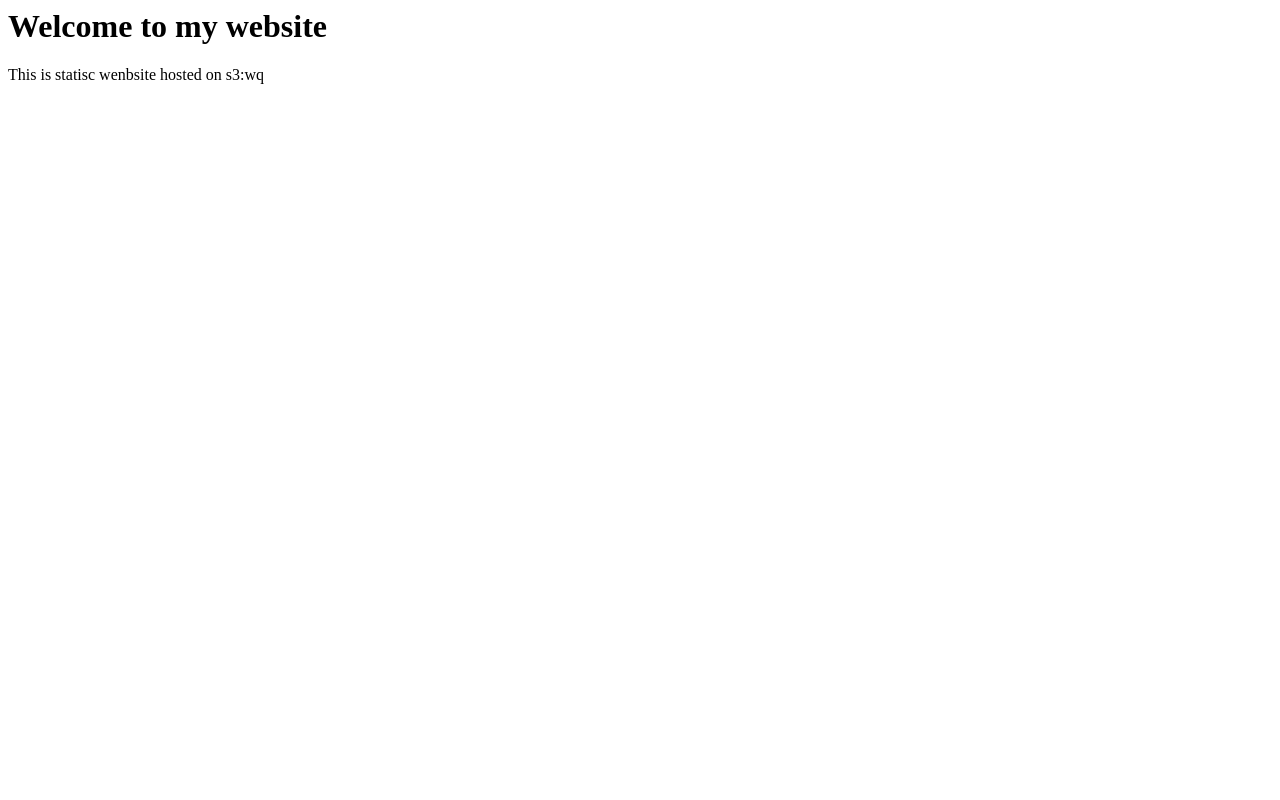
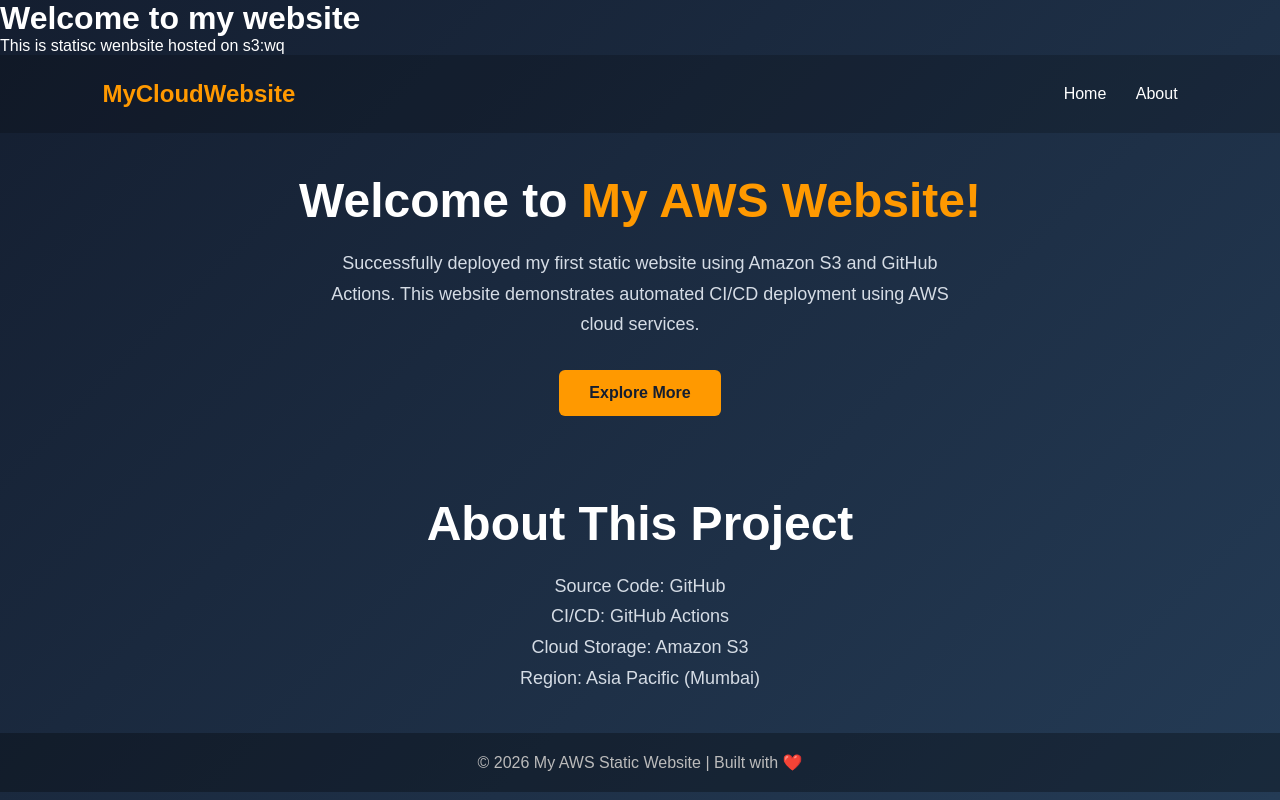
Before and after one commit to MohiteSwapnil01/GitHub-actions-deployment, a plain HTML site: page index.html in a window 1280 px wide. Drawn offline with Linux system fonts and the light colour scheme.

Commit message:
new code

```diff
--- a/index.html
+++ b/index.html
@@ -1,2 +1,121 @@
 <h1> Welcome to my website </h1>
 <p1>This is statisc wenbsite hosted on s3</p3>:wq
+
+<!DOCTYPE html>
+<html lang="en">
+<head>
+    <meta charset="UTF-8">
+    <meta name="viewport" content="width=device-width, initial-scale=1.0">
+    <title>My AWS Static Website</title>
+<style>
+    * {
+        margin: 0;
+        padding: 0;
+        box-sizing: border-box;
+    }
+    body {
+        font-family: Arial, sans-serif;
+        background: linear-gradient(135deg, #141e30, #243b55);
+        color: white;
+        min-height: 100vh;
+        display: flex;
+        flex-direction: column;
+    }
+    header {
+        padding: 25px 8%;
+        display: flex;
+        justify-content: space-between;
+        align-items: center;
+        background: rgba(0, 0, 0, 0.2);
+    }
+    header h2 {
+        color: #ff9900;
+    }
+    nav a {
+        color: white;
+        text-decoration: none;
+        margin-left: 25px;
+    }
+    .hero {
+        flex: 1;
+        display: flex;
+        flex-direction: column;
+        justify-content: center;
+        align-items: center;
+        text-align: center;
+        padding: 40px 20px;
+    }
+    .hero h1 {
+        font-size: 48px;
+        margin-bottom: 20px;
+    }
+    .hero h1 span {
+        color: #ff9900;
+    }
+    .hero p {
+        font-size: 18px;
+        max-width: 650px;
+        line-height: 1.7;
+        color: #d5dce5;
+    }
+    .btn {
+        margin-top: 30px;
+        padding: 14px 30px;
+        background: #ff9900;
+        color: #141e30;
+        text-decoration: none;
+        border-radius: 6px;
+        font-weight: bold;
+    }
+    .btn:hover {
+        background: #ffc04d;
+    }
+    footer {
+        text-align: center;
+        padding: 20px;
+        background: rgba(0, 0, 0, 0.3);
+        color: #bbb;
+    }
+    @media(max-width: 600px) {
+        .hero h1 {
+            font-size: 34px;
+        }
+        nav a {
+            margin-left: 10px;
+            font-size: 14px;
+        }
+    }
+</style>
+</head>
+<body>
+<header>
+    <h2>MyCloudWebsite</h2>
+    <nav>
+        <a href="#">Home</a>
+        <a href="#about">About</a>
+    </nav>
+</header>
+<section class="hero">
+    <h1>Welcome to <span>My AWS Website!</span></h1>
+    <p>
+        Successfully deployed my first static website using
+        Amazon S3 and GitHub Actions.
+        This website demonstrates automated CI/CD deployment
+        using AWS cloud services.
+    </p>
+    <a href="#about" class="btn">Explore More</a>
+</section>
+<section id="about" class="hero">
+    <h1>About This Project</h1>
+    <p>
+        Source Code: GitHub<br>
+        CI/CD: GitHub Actions<br>
+        Cloud Storage: Amazon S3<br>
+        Region: Asia Pacific (Mumbai)
+    </p>
+</section>
+<footer>
+    <p>© 2026 My AWS Static Website | Built with ❤️</p>
+</footer>
+</body>
+</html>
```
